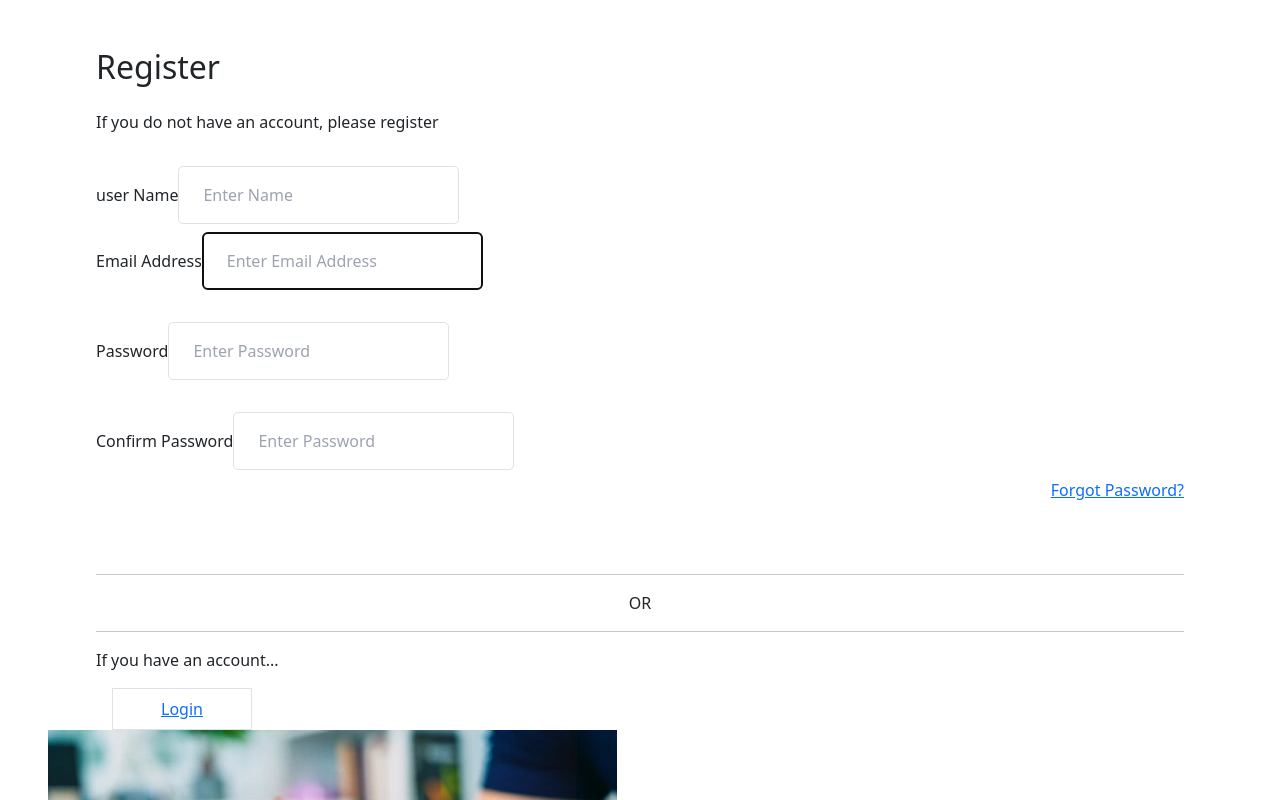
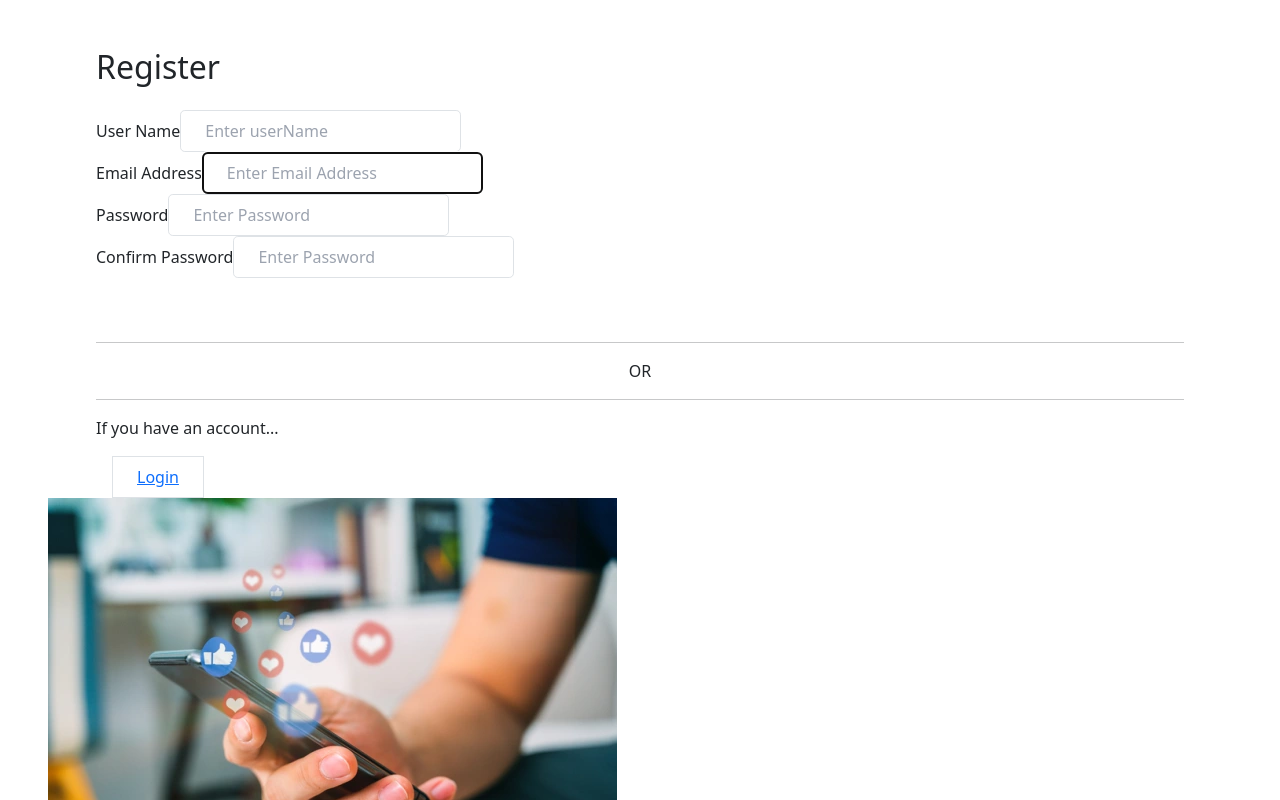
Before and after one commit to jenna-lab/Talky-App, an Angular app in the folder frontend/: page /register in a window 1280 px wide. Shown: the top 800 px of the page. Built offline with nearby package versions, Linux system fonts and the light colour scheme; a small style sheet from the web is missing.

Commit message:
delete forgot password and added another component,changed login and log outpage

```diff
--- a/frontend/src/app/app-routing.module.ts
+++ b/frontend/src/app/app-routing.module.ts
@@ -6,8 +6,8 @@ import { UserComponent } from './user/user.component';
 import { AppComponent } from './app.component';
 import { RegisterComponent } from './register/register.component';
 import { LoginComponent } from './login/login.component';
-import { ForgotPasswordComponent } from './forgot-password/forgot-password.component';
 import { MyprofileComponent } from './myprofile/myprofile.component';
+import { ForgotpwdComponent } from './forgotpwd/forgotpwd.component';
 
 const routes: Routes = [
   {path: "", pathMatch: 'full', redirectTo: ""},
@@ -16,8 +16,9 @@ const routes: Routes = [
   {path: "app", component:AppComponent},
   {path: "register", component:RegisterComponent},
   {path: "login", component:LoginComponent},
-  {path: "forgot-password", component:ForgotPasswordComponent},
+  {path: "forgotpwd", component:ForgotpwdComponent},
   {path: "profile", component:MyprofileComponent},
+
 
 
     {path: "**", component:NotFoundComponent}
--- a/frontend/src/app/app.module.ts
+++ b/frontend/src/app/app.module.ts
@@ -9,11 +9,11 @@ import { UserComponent } from './user/user.component';
 import { RegisterComponent } from './register/register.component';
 import { LoginComponent } from './login/login.component';
 import { FormsModule, ReactiveFormsModule } from '@angular/forms';
-import { ForgotPasswordComponent } from './forgot-password/forgot-password.component';
 import { MatDialogModule } from '@angular/material/dialog';
 import { MatIconModule } from '@angular/material/icon';
 import { BrowserAnimationsModule } from '@angular/platform-browser/animations';
 import { MyprofileComponent } from './myprofile/myprofile.component';
+import { ForgotpwdComponent } from './forgotpwd/forgotpwd.component';
 
 @NgModule({
   declarations: [
@@ -23,8 +23,8 @@ import { MyprofileComponent } from './myprofile/myprofile.component';
     UserComponent,
     RegisterComponent,
     LoginComponent,
-    ForgotPasswordComponent,
-    MyprofileComponent
+    MyprofileComponent,
+    ForgotpwdComponent
   ],
   imports: [
     BrowserModule,
--- a/frontend/src/app/forgot-password/forgot-password.component.ts
+++ b/frontend/src/app/forgotpwd/forgotpwd.component.ts
@@ -1,15 +1,14 @@
 import { Component } from '@angular/core';
 import { FormBuilder, FormGroup, Validators } from '@angular/forms';
-import { ForgotpasswordService } from '../services/forgotpassword.service';
-
+import { ForgotpasswordService } from '../services/forgotpassword.service'
 
 @Component({
-  selector: 'app-forgot-password',
-  templateUrl: './forgot-password.component.html',
-  styleUrls: ['./forgot-password.component.css']
+  selector: 'app-forgotpwd',
+  templateUrl: './forgotpwd.component.html',
+  styleUrls: ['./forgotpwd.component.css']
 })
-export class ForgotPasswordComponent {
-  forgotPasswordForm!: FormGroup;
+export class ForgotpwdComponent {
+forgotPasswordForm!: FormGroup;
   errorMessage: string = '';
   successMessage: string = '';
 
--- a/frontend/src/app/login/login.component.html
+++ b/frontend/src/app/login/login.component.html
@@ -3,19 +3,18 @@
         <div class="bg-gray-100 p-5 flex rounded-2xl shadow-lg max-w-3xl">
             <div class="md:w-1/2 px-5">
                 <h2 class="text-2xl font-bold text-[#002D74]">Login</h2>
-                <p class="text-sm mt-4 text-[#002D74]">If you have an account, please login</p>
-                <form class="mt-6" (ngSubmit)="onSubmit()">
+                <form class="" (ngSubmit)="onSubmit()">
                     <div>
                         <label class="block text-gray-700">Email Address</label>
                         <input type="email" name="email" placeholder="Enter Email Address " [(ngModel)]="userData.email"
-                            class="w-full px-4 py-3 rounded-lg bg-gray-200 mt-2 border focus:border-blue-500 focus:bg-white focus:outline-none"
+                            class="w-full px-4 py-2 rounded-lg bg-gray-200 border focus:border-blue-500 focus:bg-white focus:outline-none"
                             autofocus autocomplete required>
                     </div>
 
                     <div class="mt-4">
                         <label class="block text-gray-700">Password</label>
                         <input type="password" name="password" [(ngModel)]="userData.password"
-                            placeholder="Enter Password" minlength="6" class="w-full px-4 py-3 rounded-lg bg-gray-200 mt-2 border focus:border-blue-500
+                            placeholder="Enter Password" minlength="6" class="w-full px-2 py-2 rounded-lg bg-gray-200  border focus:border-blue-500
                   focus:bg-white focus:outline-none" required>
                     </div>
 
@@ -26,10 +25,10 @@
                     </div>
 
                     <button type="submit" class="w-full block bg-blue-500 hover:bg-blue-400 focus:bg-blue-400 text-white font-semibold rounded-lg
-                px-4 py-3 mt-6">Log In</button>
+                px-4 py-2 mt-2">Log In</button>
                 </form>
 
-                <div class="mt-7 grid grid-cols-3 items-center text-gray-500">
+                <div class="mt-2 grid grid-cols-3 items-center text-gray-500">
                     <hr class="border-gray-500" />
                     <p class="text-center text-sm">OR</p>
                     <hr class="border-gray-500" />
@@ -40,7 +39,7 @@
                 <div class="text-sm flex justify-between items-center mt-3">
                     <p>If you don't have an account...</p>
                     <button (click)="navigateToRegister()"
-                        class="py-2 px-5 ml-3 bg-white border rounded-xl hover:scale-110 duration-100 border-blue-400  ">Register</button>
+                        class="py-2 px-2 ml-3 bg-white border rounded-xl hover:scale-110 duration-100 border-blue-400  ">Register</button>
                 </div>
             </div>
 
--- a/frontend/src/app/not-found/not-found.component.html
+++ b/frontend/src/app/not-found/not-found.component.html
@@ -1,7 +1,3 @@
-<!-- <div class="card">
-    <img src="https://img.freepik.com/free-vector/404-error-template-with-forest-night_23-2147786003.jpg?size=626&ext=jpg"
-        alt=" Not found">
-</div> -->
 <div class="flex justify-center bg-gray-700 h-[93.5vh]">
     <img src="https://assets.materialup.com/uploads/c13818e8-9e42-4f4d-b657-38743a81b270/preview.gif" alt="">
 
--- a/frontend/src/app/register/register.component.html
+++ b/frontend/src/app/register/register.component.html
@@ -3,45 +3,38 @@
         <div class="bg-gray-100 p-5 flex rounded-2xl shadow-lg max-w-3xl">
             <div class="md:w-1/2 px-5">
                 <h2 class="text-2xl font-bold text-[#002D74]">Register</h2>
-                <p class="text-sm mt-4 text-[#002D74]">If you do not have an account, please register</p>
-                <form class="mt-6" (ngSubmit)="onSubmit()">
+                <form class="" (ngSubmit)="onSubmit()">
                     <div class="mt-4">
-                        <label class="block text-gray-700">user Name</label>
-                        <input type="text" name="name" placeholder="Enter Name" [(ngModel)]="userData.userName"
-                            minlength="6" class="w-full px-4 py-3 rounded-lg bg-gray-200 mt-2 border focus:border-blue-500
+                        <label class="block text-gray-700">User Name</label>
+                        <input type="text" name="name" placeholder="Enter userName" [(ngModel)]="userData.userName"
+                            minlength="6" class="w-full px-4 py-2 rounded-lg bg-gray-200  border focus:border-blue-500
                               focus:bg-white focus:outline-none" required>
                     </div>
                     <div>
                         <label class="block text-gray-700">Email Address</label>
                         <input type="email" name="email" placeholder="Enter Email Address" [(ngModel)]="userData.email"
-                            class="w-full px-4 py-3 rounded-lg bg-gray-200 mt-2 border focus:border-blue-500 focus:bg-white focus:outline-none"
+                            class="w-full px-4 py-2 rounded-lg bg-gray-200  border focus:border-blue-500 focus:bg-white focus:outline-none"
                             autofocus autocomplete required>
                     </div>
 
-                    <div class="mt-4">
+                    <div class="">
                         <label class="block text-gray-700">Password</label>
                         <input type="password" name="password" placeholder="Enter Password"
-                            [(ngModel)]="userData.password" minlength="6" class="w-full px-4 py-3 rounded-lg bg-gray-200 mt-2 border focus:border-blue-500
+                            [(ngModel)]="userData.password" minlength="6" class="w-full px-4 py-2 rounded-lg bg-gray-200 border focus:border-blue-500
                           focus:bg-white focus:outline-none" required>
                     </div>
-                    <div class="mt-4">
+                    <div class="">
                         <label class="block text-gray-700">Confirm Password</label>
                         <input type="password" name="confirmPassword" placeholder="Enter Password"
-                            [(ngModel)]="pwd.confirmPassword" minlength="6" class="w-full px-4 py-3 rounded-lg bg-gray-200 mt-2 border focus:border-blue-500
+                            [(ngModel)]="pwd.confirmPassword" minlength="6" class="w-full px-4 py-2 rounded-lg bg-gray-200  border focus:border-blue-500
                                               focus:bg-white focus:outline-none" required>
                     </div>
 
-                    <div class="text-right mt-2">
-                        <a href="#"
-                            class="text-sm font-semibold text-gray-700 hover:text-blue-700 focus:text-blue-700">Forgot
-                            Password?</a>
-                    </div>
-
                     <button type="submit" class="w-full block bg-blue-500 hover:bg-blue-400 focus:bg-blue-400 text-white font-semibold rounded-lg
-                px-4 py-3 mt-6">Register</button>
+                px-4 py-2 mt-2">Register</button>
                 </form>
 
-                <div class="mt-7 grid grid-cols-3 items-center text-gray-500">
+                <div class="mt-2 grid grid-cols-3 items-center text-gray-500">
                     <hr class="border-gray-500" />
                     <p class="text-center text-sm">OR</p>
                     <hr class="border-gray-500" />
@@ -50,7 +43,7 @@
                 <div class="text-sm flex justify-between items-center mt-3">
                     <p>If you have an account...</p>
                     <button (click)="navigateToLogin()"
-                        class="py-2 px-5 ml-3 bg-white border rounded-xl hover:scale-110 duration-100 border-blue-400  "><a
+                        class="py-2 px-4 ml-3 bg-white border rounded-xl hover:scale-110 duration-100 border-blue-400  "><a
                             [routerLink]="['/login']">Login</a></button>
                 </div>
             </div>
```
Also changed, not shown: frontend/src/app/forgotpwd/forgotpwd.component.css (added), frontend/src/app/forgotpwd/forgotpwd.component.html (renamed from frontend/src/app/forgot-password/forgot-password.component.html), 2 other files (tests, documents, lock files or other folders).
